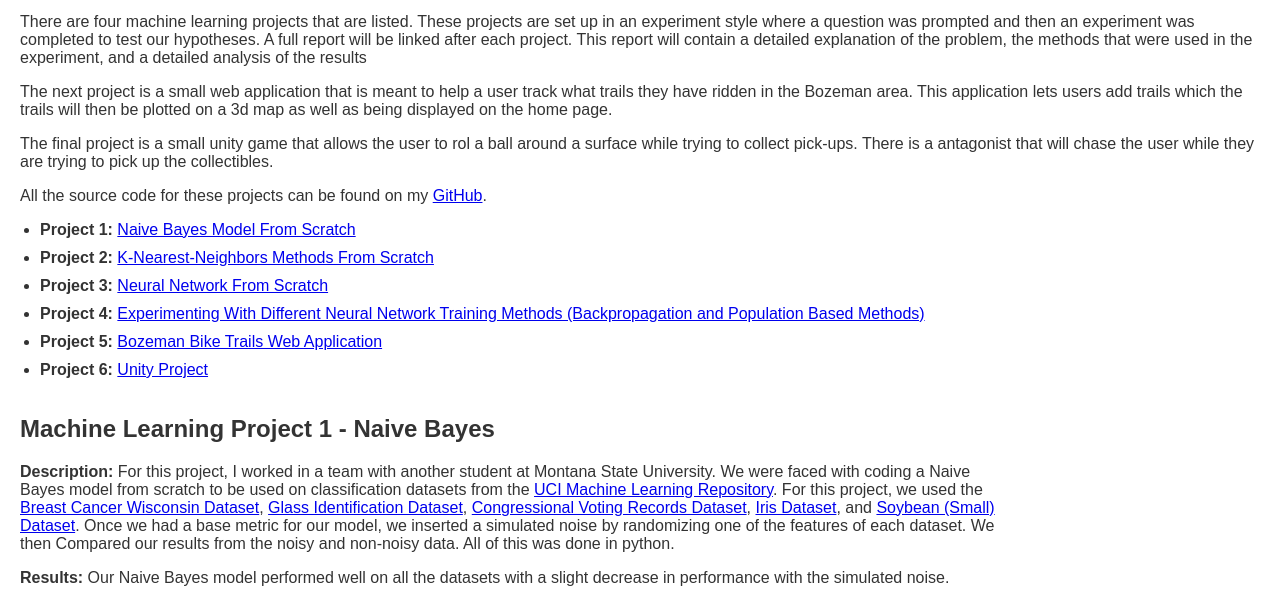
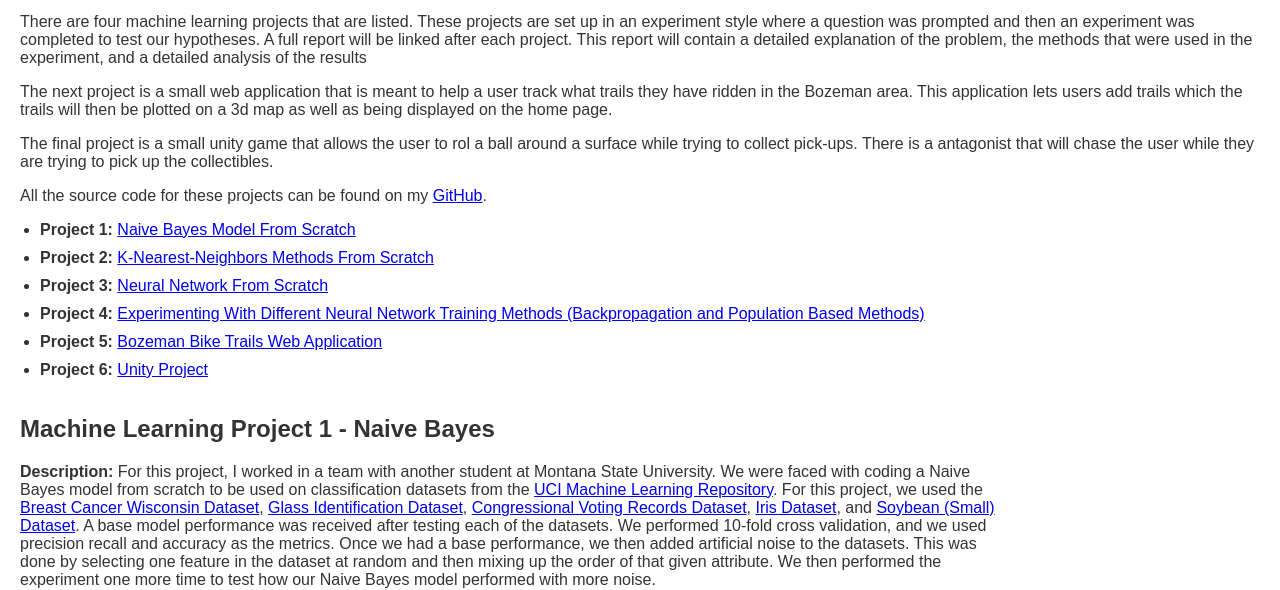
Before and after one commit to joshaney324/PersonalWebsite, a plain HTML site: page html/personal_projects.html in a window 1280 px wide. Shown: the part 219-809 px from the top of the page. Drawn offline with Linux system fonts and the light colour scheme.

Commit message:
Naive Bayes description update

```diff
--- a/css/style.css
+++ b/css/style.css
@@ -52,6 +52,7 @@ main {
     justify-content: space-between;
     gap: 30px;
 }
+
 
 .profile {
     text-align: center;
--- a/html/personal_projects.html
+++ b/html/personal_projects.html
@@ -62,9 +62,12 @@
                 <a href="https://archive.ics.uci.edu/dataset/42/glass+identification">Glass Identification Dataset</a>,
                 <a href="https://archive.ics.uci.edu/dataset/105/congressional+voting+records">Congressional Voting Records Dataset</a>,
                 <a href="https://archive.ics.uci.edu/dataset/53/iris">Iris Dataset</a>, and
-                <a href="https://archive.ics.uci.edu/dataset/91/soybean+small">Soybean (Small) Dataset</a>. Once we had
-                a base metric for our model, we inserted a simulated noise by randomizing one of the features of each dataset.
-                We then Compared our results from the noisy and non-noisy data. All of this was done in python.</p>
+                <a href="https://archive.ics.uci.edu/dataset/91/soybean+small">Soybean (Small) Dataset</a>. A base model
+                performance was received after testing each of the datasets. We performed 10-fold cross validation, and
+                we used precision recall and accuracy as the metrics. Once we had a base performance, we then added
+                artificial noise to the datasets. This was done by selecting one feature in the dataset at random and
+                then mixing up the order of that given attribute. We then performed the experiment one more time to test
+                how our Naive Bayes model performed with more noise.</p>
             <p><strong>Results:</strong> Our Naive Bayes model performed well on all the datasets with a slight decrease in performance with the simulated noise.</p>
 
 
```
